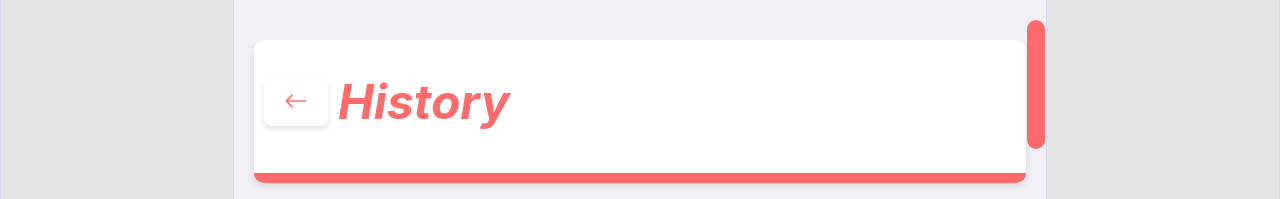
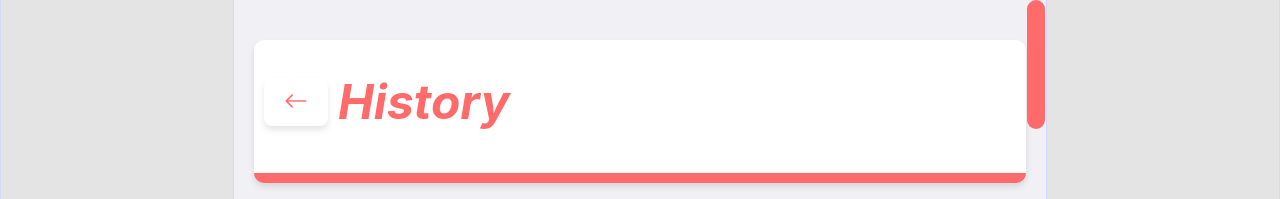
Before and after one commit to Tae4an/MZting, a React (Create React App) app in the folder front/: page /history in a window 1280 px wide. Shown: the top 199 px of the page. Built offline with nearby package versions, Linux system fonts and the light colour scheme.

Commit message:
Style: HistoryPage 스타일 개선 및 스크롤 인디케이터 위치 수정
- scrollIndicator 위치 수정: 스크롤 인디케이터를 오른쪽에 고정하고 윗쪽에서 약간의 여백 추가.
- 페이지 레이아웃과 디자인을 개선하여 사용자 경험 향상.

```diff
--- a/front/src/styles/HistoryPage.module.css
+++ b/front/src/styles/HistoryPage.module.css
@@ -116,11 +116,10 @@
 
 .scrollIndicator {
     position: fixed;
+    right: 10px; /* 스크롤 인디케이터를 오른쪽으로 고정 */
     border-radius: 15px;
     background-color: #ff6b6b; /* 강조 색상으로 변경 */
     width: 18px;
     height: 129px;
-    top: 0;
-    align-self: flex-end;
-    margin-top: 20px;
+    top: 20px; /* 윗쪽에서 약간의 여백 추가 */
 }
```
